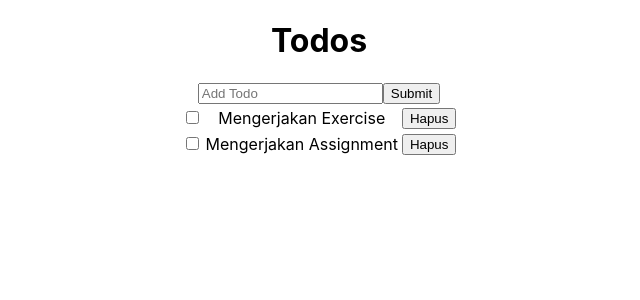
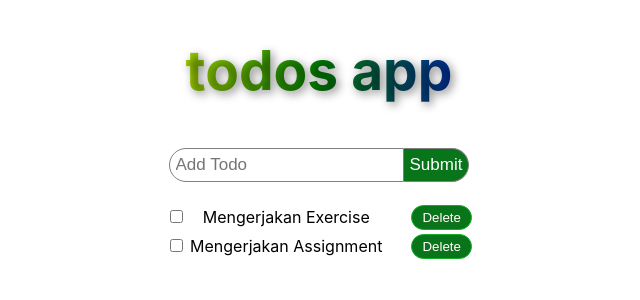
Before and after one commit to adityahimaone/Task-Frontend-Alterra, a React (Create React App) app: page / in a window 1280 px wide. Shown: the top 300 px of the page, without its empty margins (321-961 px from the left). Built offline with nearby package versions, Linux system fonts and the light colour scheme.

Commit message:
add styling css

```diff
--- a/src/App.js
+++ b/src/App.js
@@ -5,7 +5,7 @@ import Todo from "./Todo/Todo";
 function App() {
   return (
     <div className="App">
-      <Todo />
+      <Todo header="todos app"/>
     </div>
   );
 }
--- a/src/Todo/Todo.jsx
+++ b/src/Todo/Todo.jsx
@@ -3,6 +3,7 @@ import { mockData } from "../mockData";
 import InputTodo from "./components/InputTodo";
 import ListTodo from "./components/ListTodo";
 import nextId from "react-id-generator";
+import styles from "./Todo.module.css";
 
 export default class Todo extends Component {
   constructor(props) {
@@ -20,26 +21,12 @@ export default class Todo extends Component {
     this.setState({ data: [...this.state.data, newTodo] });
   };
 
-  handleInputChange(event) {
-    const target = event.target;
-    const value = target.type === "checkbox" ? target.checked : target.value;
-    const name = target.name;
-
-    this.setState({
-      [name]: value,
-    });
-  }
-
   render() {
     return (
       <div>
-        <h1>Todos</h1>
+        <h1 className={styles.rainbowText}>{this.props.header}</h1>
         <InputTodo addTodo={this.addTodo} />
-        <ListTodo
-          data={this.state.data}
-          deleteTodo={this.deleteTodo}
-          checkboxTodo={this.handleInputChange}
-        />
+        <ListTodo data={this.state.data} deleteTodo={this.deleteTodo} />
       </div>
     );
   }
--- /dev/null
+++ b/src/Todo/Todo.module.css
@@ -0,0 +1,16 @@
+.rainbowText {
+  font-size: 55px;
+  background-image: linear-gradient(
+    to left,
+    violet,
+    indigo,
+    blue,
+    green,
+    yellow,
+    orange,
+    red
+  );
+  -webkit-background-clip: text;
+  -webkit-text-fill-color: transparent;
+  text-shadow: 3px 3px 10px rgba(0,0,0,0.44);
+}
--- a/src/Todo/components/InputTodo.jsx
+++ b/src/Todo/components/InputTodo.jsx
@@ -32,9 +32,8 @@ export default class InputTodo extends Component {
   };
   render() {
     return (
-      <div>
+      <div className={styles.addTodo}>
         <input
-          className={styles.addTodoInput}
           type="text"
           name="title"
           value={this.state.title}
@@ -43,7 +42,6 @@ export default class InputTodo extends Component {
         />
         <button
           onClick={this.handleSubmit}
-          className={styles.addTodo}
           type="submit"
         >
           Submit
--- a/src/Todo/components/InputTodo.module.css
+++ b/src/Todo/components/InputTodo.module.css
@@ -1,17 +1,27 @@
-.addTodoInput input[type="text"] {
+.addTodo {
+  margin-bottom: 20px;
+}
+
+.addTodo input[type="text"] {
+  border-radius: 25px 0px 0px 25px;
   padding: 6px;
   margin-top: 8px;
   font-size: 17px;
-  border: none;
+  border: 1px solid grey;
 }
 
 .addTodo button {
-  float: right;
+  border-radius: 0px 25px 25px 0px;
+  color: white;
   padding: 6px;
   margin-top: 8px;
-  margin-right: 16px;
-  background: rgb(109, 0, 252);
+  background: rgb(8, 117, 26);
   font-size: 17px;
-  border: none;
+  border: 1px solid grey;
+  border-left: none;
   cursor: pointer;
 }
+
+.addTodo button:hover {
+  background-color: #5cbf2a;
+}
--- a/src/Todo/components/ListItem.jsx
+++ b/src/Todo/components/ListItem.jsx
@@ -1,4 +1,5 @@
 import React, { Component } from "react";
+import styles from "./ListItem.module.css";
 
 export default class ListItem extends Component {
   state = {
@@ -34,11 +35,12 @@ export default class ListItem extends Component {
         </td>
         <td>
           <button
+            className={styles.listItemInput}
             onClick={() => {
               this.props.deleteTodo(this.props.item.id);
             }}
           >
-            Hapus
+            Delete
           </button>
         </td>
       </tr>
--- a/src/Todo/components/ListItem.module.css
+++ b/src/Todo/components/ListItem.module.css
@@ -1,3 +1,21 @@
 .checklistTitle {
   text-decoration: "line-through";
 }
+
+.listItemInput {
+  background-color: rgb(8, 117, 26);
+  border-radius: 28px;
+  border: 1px solid #18ab29;
+  display: inline-block;
+  cursor: pointer;
+  color: #ffffff;
+  font-family: Arial;
+  padding: 4px 10px;
+  text-decoration: none;
+  text-shadow: 0px 1px 0px #2f6627;
+  margin-left: 25px;
+}
+
+.listItemInput:hover {
+  background-color: #5cbf2a;
+}
```
Also changed, not shown: 1 other file (tests, documents, lock files or other folders).
